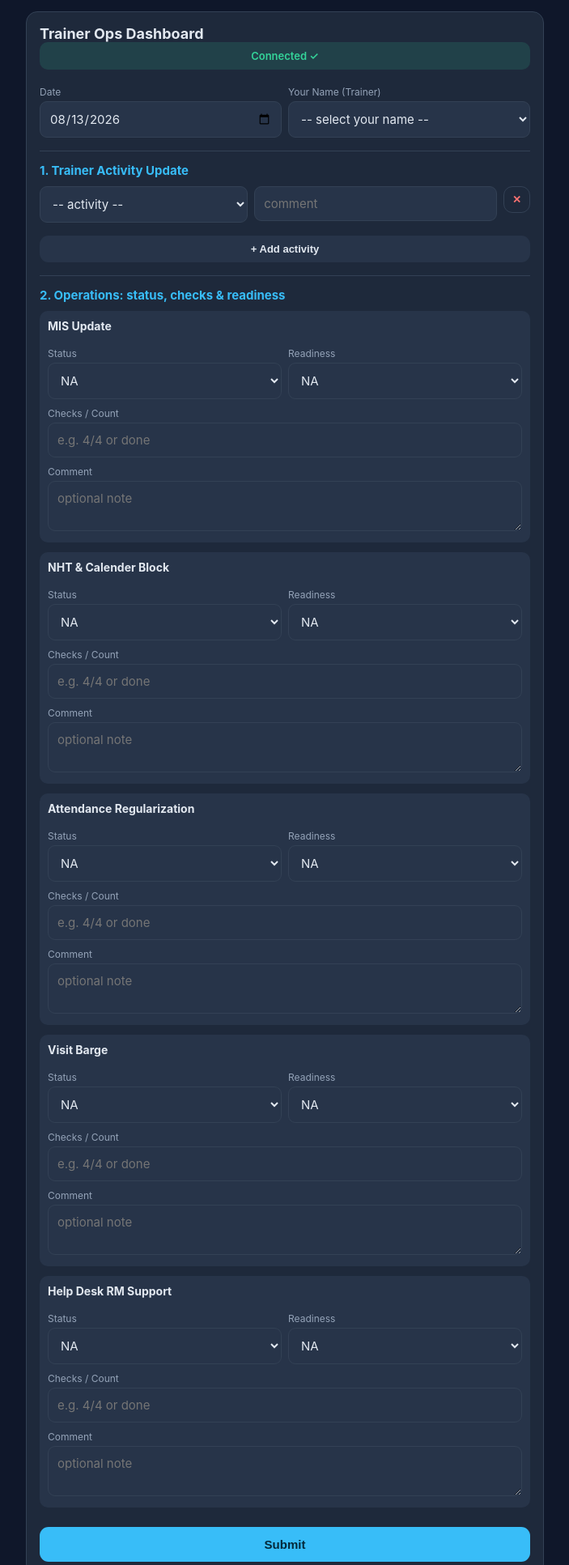
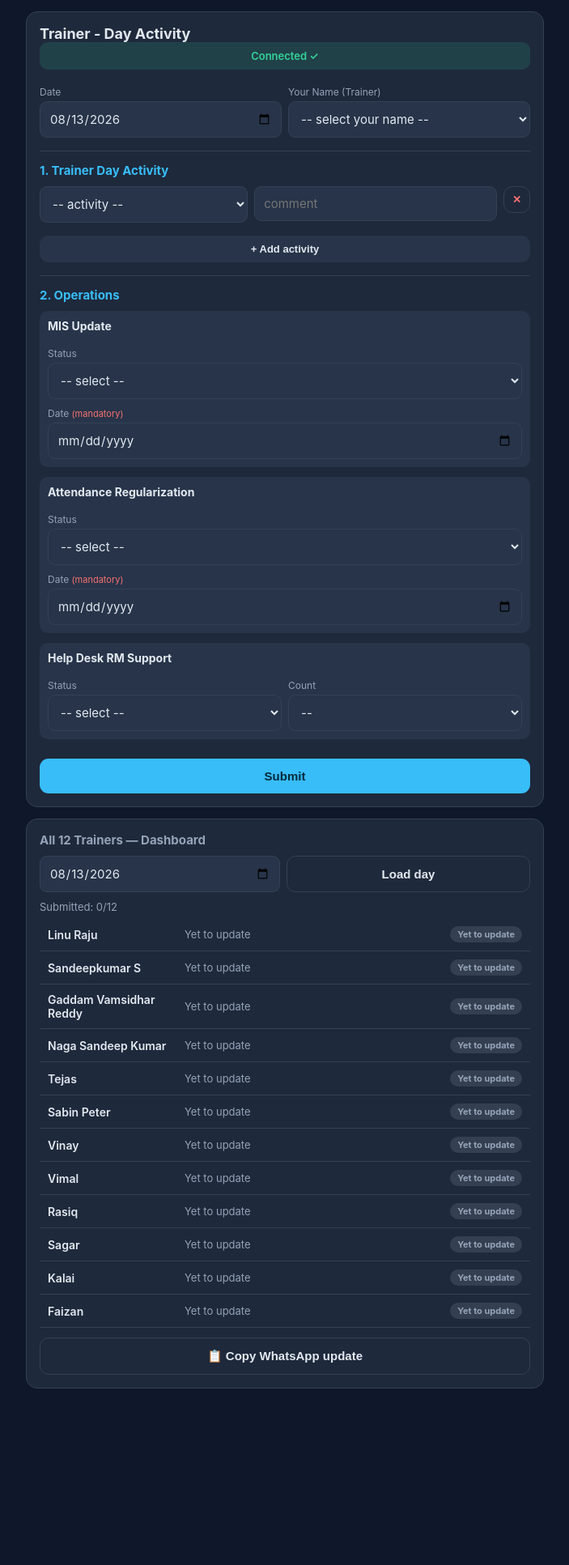
Before and after one commit to tejassrai908-cyber/-trainer-ops-dashboard, a Flask app: page / in a window 1280 px wide. Shown: the top 1933 px of the page at 81% size, without its empty margins (288-991 px from the left). After the commit the page ends 1715 px from the top, so only its background shows below. Run offline with Flask 3, Linux system fonts and the light colour scheme; data that the repository does not hold is empty; parts of the project's set-up code (start-up, migrations or seed data) failed here and were passed over.

Commit message:
Change title to 'Trainer - Day Activity'; rework Operations: MIS(Updated+date), Attendance(Regularized till date/Pending from date+date), RM Support(I Will Support atleast+2/4/6/10RM); remove NHT Calender Block & Visit Barge

```diff
--- a/app.py
+++ b/app.py
@@ -1,6 +1,12 @@
 #!/usr/bin/env python3
-"""Trainer Ops Dashboard - deployable (Render / any host).
-Data persists in SQLite (trainerops.db) so it survives restarts.
+"""Trainer - Day Activity dashboard (deployable on Render / any host).
+
+Operations model (per trainer, per day):
+  - MIS Update            : status "Updated" + mandatory date
+  - Attendance Regular.   : status (Regularized till date / Pending from date) + mandatory date
+  - Help Desk RM Support  : status "I Will Support at least" + count (2RM/4RM/6RM/10RM)
+
+Data persists in SQLite (trainerops.db) within the running instance.
 Run locally:  python app.py
 Run on host:  gunicorn -b 0.0.0.0:$PORT app:app
 """
@@ -24,14 +30,12 @@ ACTIVITY_OPTIONS = [
     "Attendance Regularization", "Help Desk RM Support", "Weekly Off", "Leave", "Other"
 ]
 OPERATIONS = [
-    {"id": "mis",    "label": "MIS Update"},
-    {"id": "nhtcal", "label": "NHT & Calender Block"},
-    {"id": "att",    "label": "Attendance Regularization"},
-    {"id": "vb",     "label": "Visit Barge"},
-    {"id": "rm",     "label": "Help Desk RM Support"}
+    {"id": "mis", "label": "MIS Update", "statusOptions": ["Updated"], "requireDate": True},
+    {"id": "att", "label": "Attendance Regularization",
+     "statusOptions": ["Regularized till date", "Pending from date"], "requireDate": True},
+    {"id": "rm", "label": "Help Desk RM Support",
+     "statusOptions": ["I Will Support at least"], "countOptions": ["2RM", "4RM", "6RM", "10RM"]},
 ]
-OP_STATUS = ["Done", "Pending", "Blocked", "NA"]
-OP_READINESS = ["Ready", "Not Ready", "NA"]
 
 
 def get_db():
@@ -44,11 +48,7 @@ def init_db():
     conn = get_db()
     conn.execute("""CREATE TABLE IF NOT EXISTS entries (
         id INTEGER PRIMARY KEY AUTOINCREMENT,
-        timestamp TEXT,
-        date TEXT,
-        trainer TEXT,
-        activities TEXT,
-        operations TEXT
+        timestamp TEXT, date TEXT, trainer TEXT, activities TEXT, operations TEXT
     )""")
     conn.commit()
     conn.close()
@@ -59,6 +59,15 @@ init_db()
 
 def today():
     return datetime.date.today().isoformat()
+
+
+def fmt(d):
+    try:
+        y, m, day = d.split("-")
+        return "%s %s %s" % (day, ["Jan", "Feb", "Mar", "Apr", "May", "Jun",
+                                   "Jul", "Aug", "Sep", "Oct", "Nov", "Dec"][int(m) - 1], y)
+    except Exception:
+        return d
 
 
 @app.route("/")
@@ -72,8 +81,6 @@ def api_config():
         "trainers": TRAINERS,
         "activities": ACTIVITY_OPTIONS,
         "operations": OPERATIONS,
-        "opStatus": OP_STATUS,
-        "opReadiness": OP_READINESS,
         "today": today()
     })
 
@@ -88,18 +95,31 @@ def api_submit():
 
     activities = [{"activity": a["activity"], "comment": str(a.get("comment", ""))[:300]}
                   for a in e.get("activities", []) if a and a.get("activity")]
+
     ops = {}
     for op in OPERATIONS:
-        o = (e.get("operations") or {}).get(op["id"])
-        if o:
-            ops[op["id"]] = {
-                "status": o.get("status", "NA"),
-                "checks": str(o.get("checks", ""))[:100],
-                "readiness": o.get("readiness", "NA"),
-                "comment": str(o.get("comment", ""))[:300]
-            }
+        o = (e.get("operations") or {}).get(op["id"]) or {}
+        status = (o.get("status") or "").strip()
+        if not status:
+            continue
+        entry = {"status": status}
+        if op.get("requireDate"):
+            d = (o.get("date") or "").strip()
+            if not d:
+                return jsonify({"status": "error",
+                                "message": op["label"] + " needs a date"}), 400
+            entry["date"] = d
+        if op.get("countOptions"):
+            c = (o.get("count") or "").strip()
+            if not c:
+                return jsonify({"status": "error",
+                                "message": op["label"] + " needs a count (e.g. 4RM)"}), 400
+            entry["count"] = c
+        ops[op["id"]] = entry
+
     conn = get_db()
-    cur = conn.execute("SELECT id FROM entries WHERE date=? AND trainer=?", (e["date"], e["trainer"]))
+    cur = conn.execute("SELECT id FROM entries WHERE date=? AND trainer=?",
+                       (e["date"], e["trainer"]))
     row = cur.fetchone()
     payload = (datetime.datetime.now().isoformat(timespec="seconds"), e["date"], e["trainer"],
                json.dumps(activities, ensure_ascii=False), json.dumps(ops, ensure_ascii=False))
@@ -108,7 +128,8 @@ def api_submit():
                      payload + (row["id"],))
         updated = True
     else:
-        conn.execute("INSERT INTO entries (timestamp, date, trainer, activities, operations) VALUES (?,?,?,?,?)", payload)
+        conn.execute("INSERT INTO entries (timestamp,date,trainer,activities,operations) VALUES (?,?,?,?,?)",
+                     payload)
         updated = False
     conn.commit()
     conn.close()
@@ -141,58 +162,76 @@ def api_whatsapp():
     rows = conn.execute("SELECT * FROM entries WHERE date=?", (date_str,)).fetchall()
     conn.close()
     by_trainer = {r["trainer"]: r for r in rows}
-    submitted = [t for t in TRAINERS if t in by_trainer]
-    L = []
-    L.append("\U0001F4CB *Trainer Ops Update \u2014 " + fmt(date_str) + "*")
-    L.append("\u2501" * 20)
-    L.append("Submitted: %d/%d" % (len(submitted), len(TRAINERS)))
+
+    data = []
     for t in TRAINERS:
         r = by_trainer.get(t)
-        L.append("")
-        L.append("\U0001F464 *" + t + "*")
-        if not r:
-            L.append("\u26AA Yet to update")
-            L.append("\u2501" * 20)
+        data.append({
+            "trainer": t,
+            "submitted": r is not None,
+            "activities": json.loads(r["activities"]) if r else [],
+            "operations": json.loads(r["operations"]) if r else {}
+        })
+
+    submitted = [d for d in data if d["submitted"]]
+
+    # Classification for the alert block
+    blockers = []  # attendance pending from date
+    for d in data:
+        att = d["operations"].get("att")
+        if att and att.get("status") == "Pending from date":
+            blockers.append((d["trainer"], fmt(att.get("date", ""))))
+    clear = [d["trainer"] for d in data
+             if d["submitted"]
+             and not (d["operations"].get("att", {}).get("status") == "Pending from date")]
+
+    L = []
+    L.append("📋 *Trainer - Day Activity — " + fmt(date_str) + "*")
+    L.append("━━━━━━━━━━━━━━━━━━━━")
+    L.append("📊 Submitted: %d/%d" % (len(submitted), len(TRAINERS)))
+
+    if blockers:
+        L.append("\n🔴 *Needs attention (%d):*" % len(blockers))
+        for n, dt in blockers:
+            L.append("  • %s — Attendance Pending from %s" % (n, dt))
+    if clear:
+        L.append("\n✅ *All clear (%d):* %s" % (len(clear), ", ".join(clear)))
+
+    L.append("\n━━━━━━━━━━━━━━━━━━━━")
+    L.append("*Per trainer:*")
+    for d in data:
+        if not d["submitted"]:
+            L.append("⚪ *%s* — Yet to update" % d["trainer"])
             continue
-        acts = json.loads(r["activities"])
-        ops = json.loads(r["operations"])
-        if acts:
-            L.append("\U0001F4CC *Activity:*")
-            for a in acts:
-                L.append('  \u2022 ' + a["activity"] + (' \u2014 "' + a["comment"] + '"' if a.get("comment") else ""))
-        if ops:
-            L.append("\U0001F527 *Operations:*")
-            for op in OPERATIONS:
-                o = ops.get(op["id"])
-                if not o:
-                    continue
-                s_icon = {"Done": "\u2705", "Pending": "\u25F1", "Blocked": "\U0001F534", "NA": "\u2796"}.get(o["status"], "\u2796")
-                r_icon = {"Ready": "\U0001F7E2", "Not Ready": "\U0001F534", "NA": "\u26AA"}.get(o["readiness"], "\u26AA")
-                L.append("  " + s_icon + " " + op["label"] +
-                         (" [" + o["checks"] + "]" if o.get("checks") else "") +
-                         " " + r_icon + " " + o["readiness"] +
-                         ((" \u2014 " + o["comment"]) if o.get("comment") else ""))
-        L.append("\u2501" * 20)
+        acts = ", ".join(a["activity"] for a in d["activities"]) or "—"
+        L.append("✅ *%s* — %s" % (d["trainer"], acts))
+        parts = []
+        mis = d["operations"].get("mis")
+        if mis:
+            parts.append("📅 MIS Updated (%s)" % fmt(mis.get("date", "")))
+        att = d["operations"].get("att")
+        if att:
+            icon = "✅" if att["status"] == "Regularized till date" else "◱"
+            parts.append("%s ATT %s (%s)" % (icon, att["status"].split()[0], fmt(att.get("date", ""))))
+        rm = d["operations"].get("rm")
+        if rm:
+            parts.append("✅ RM %s" % rm.get("count", ""))
+        if parts:
+            L.append("   " + " | ".join(parts))
+
     return jsonify({"text": "\n".join(L)})
-
-
-def fmt(d):
-    try:
-        y, m, day = d.split("-")
-        return "%s %s %s" % (day, ["Jan","Feb","Mar","Apr","May","Jun","Jul","Aug","Sep","Oct","Nov","Dec"][int(m)-1], y)
-    except Exception:
-        return d
 
 
 if __name__ == "__main__":
     import socket
     s = socket.socket(socket.AF_INET, socket.SOCK_DGRAM)
     try:
-        s.connect(("8.8.8.8", 80)); ip = s.getsockname()[0]
+        s.connect(("8.8.8.8", 80))
+        ip = s.getsockname()[0]
     except Exception:
         ip = "localhost"
     finally:
         s.close()
     port = int(os.environ.get("PORT", 5000))
-    print("Trainer Ops Dashboard running at http://%s:%d" % (ip, port))
+    print("Trainer - Day Activity running at http://%s:%d" % (ip, port))
     app.run(host="0.0.0.0", port=port, debug=False)
--- a/templates/index.html
+++ b/templates/index.html
@@ -3,7 +3,7 @@
 <head>
 <meta charset="UTF-8">
 <meta name="viewport" content="width=device-width, initial-scale=1">
-<title>Trainer Ops Dashboard</title>
+<title>Trainer - Day Activity</title>
 <style>
   :root{ --bg:#0f172a; --card:#1e293b; --line:#334155; --in:#273449; --txt:#e2e8f0; --mut:#94a3b8; --acc:#38bdf8; --ok:#34d399; --bad:#f87171; }
   *{box-sizing:border-box}
@@ -35,12 +35,13 @@
   .p-yes{background:rgba(52,211,153,.16);color:var(--ok)}
   .p-no{background:rgba(148,163,184,.18);color:var(--mut)}
   .wa-box{background:var(--in);border:1px solid var(--line);border-radius:10px;padding:12px;white-space:pre-wrap;font-size:13px;line-height:1.5;margin-top:8px}
+  .req{color:var(--bad);font-size:11px}
 </style>
 </head>
 <body>
 
 <div class="card">
-  <h2>Trainer Ops Dashboard</h2>
+  <h2>Trainer - Day Activity</h2>
   <div class="bar" id="statusBar">Loading…</div>
 
   <form id="form">
@@ -56,13 +57,13 @@
     </div>
 
     <div class="sec">
-      <h3>1. Trainer Activity Update</h3>
+      <h3>1. Trainer Day Activity</h3>
       <div id="actList"></div>
       <button type="button" class="sm" id="addAct">+ Add activity</button>
     </div>
 
     <div class="sec">
-      <h3>2. Operations: status, checks &amp; readiness</h3>
+      <h3>2. Operations</h3>
       <div id="opList"></div>
     </div>
 
@@ -91,7 +92,7 @@
     return fetch(fn, opts).then(function (r) { return r.json(); });
   }
   function toast(m) { var t = document.getElementById('toast'); t.textContent = m; t.className = 'toast show'; setTimeout(function(){ t.className='toast'; }, 2500); }
-  function esc(s){ return (s||'').toString().replace(/[&<>"]/g, function(c){ return {'&':'&amp;','<':'&lt;','>':'&gt;','"':'&quot;'}[c]; }); }
+  function esc(s){ return (s||'').toString().replace(/[&<>\"]/g, function(c){ return {'&':'&amp;','<':'&lt;','>':'&gt;','\"':'&quot;'}[c]; }); }
   function opt(list, sel){ return list.map(function(v){ return '<option'+(v===sel?' selected':'')+'>'+esc(v)+'</option>'; }).join(''); }
 
   function copyText(t) {
@@ -120,14 +121,23 @@
     CFG.operations.forEach(function (op) {
       var d = document.createElement('div');
       d.className = 'op-row';
-      d.innerHTML =
-        '<div class="lbl">'+esc(op.label)+'</div>' +
-        '<div class="row2">' +
-          '<div><label>Status</label><select data-op="'+op.id+'" data-f="status"><option>NA</option>'+opt(CFG.opStatus.slice(0,3),'NA')+'</select></div>' +
-          '<div><label>Readiness</label><select data-op="'+op.id+'" data-f="readiness"><option>NA</option>'+opt(CFG.opReadiness.slice(0,2),'NA')+'</select></div>' +
-        '</div>' +
-        '<label>Checks / Count</label><input data-op="'+op.id+'" data-f="checks" placeholder="e.g. 4/4 or done">' +
-        '<label>Comment</label><textarea data-op="'+op.id+'" data-f="comment" placeholder="optional note"></textarea>';
+      var html = '<div class="lbl">'+esc(op.label)+'</div>';
+      html += '<div class="row2"><div><label>Status</label>' +
+              '<select data-op="'+op.id+'" data-f="status"><option value="">-- select --</option>' +
+              op.statusOptions.map(function(s){ return '<option>'+esc(s)+'</option>'; }).join('') +
+              '</select></div>';
+      if (op.countOptions) {
+        html += '<div><label>Count</label>' +
+                '<select data-op="'+op.id+'" data-f="count"><option value="">--</option>' +
+                op.countOptions.map(function(c){ return '<option>'+esc(c)+'</option>'; }).join('') +
+                '</select></div>';
+      }
+      html += '</div>';
+      if (op.requireDate) {
+        html += '<label>Date <span class="req">(mandatory)</span></label>' +
+                '<input type="date" data-op="'+op.id+'" data-f="date">';
+      }
+      d.innerHTML = html;
       wrap.appendChild(d);
     });
   }
@@ -154,12 +164,25 @@
       var c = row.querySelector('.act-com').value;
       if (a) activities.push({ activity: a, comment: c });
     });
-    var operations = {};
+    var rawOps = {};
     document.querySelectorAll('#opList [data-op]').forEach(function (el) {
       var id = el.getAttribute('data-op'), f = el.getAttribute('data-f');
-      operations[id] = operations[id] || {};
-      operations[id][f] = el.value;
+      rawOps[id] = rawOps[id] || {};
+      rawOps[id][f] = el.value;
     });
+    var operations = {};
+    var ok = true;
+    CFG.operations.forEach(function (op) {
+      var o = rawOps[op.id];
+      if (!o || !o.status) return;            // not filled -> skip
+      if (op.requireDate && !o.date) { alert(op.label + ' needs a date.'); ok = false; return; }
+      if (op.countOptions && !o.count) { alert(op.label + ' needs a count (e.g. 4RM).'); ok = false; return; }
+      operations[op.id] = { status: o.status };
+      if (op.requireDate) operations[op.id].date = o.date;
+      if (op.countOptions) operations[op.id].count = o.count;
+    });
+    if (!ok) return;
+
     var entry = {
       date: document.getElementById('date').value,
       trainer: document.getElementById('trainer').value,
```
Also changed, not shown: data.json (added, +31 -0 lines).
